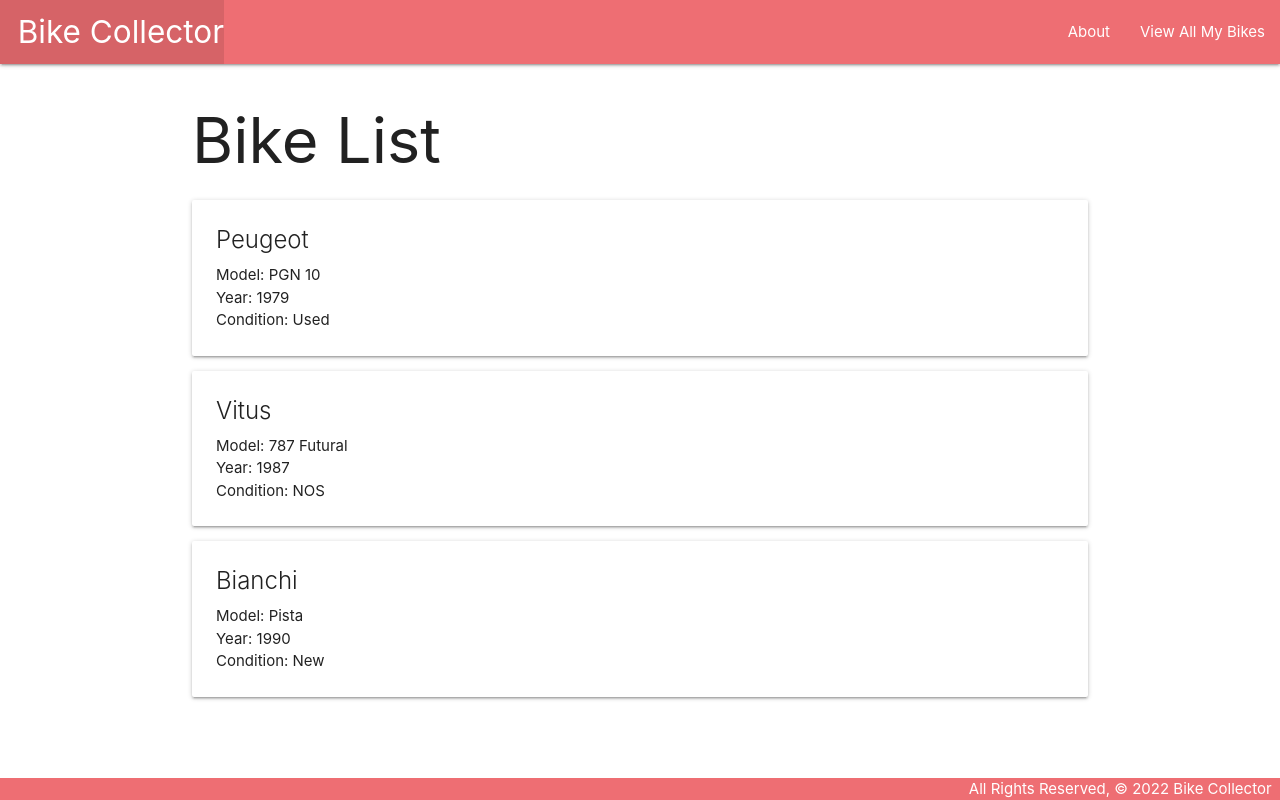
After one commit to aaayon91/bikecollector, a Django app: page /bikes/ in a window 1280 px wide. The commit adds this page. Run offline with Django 4.2, Linux system fonts and the light colour scheme.

Commit message:
Adds bike index page

```diff
--- a/main_app/templates/base.html
+++ b/main_app/templates/base.html
@@ -15,10 +15,11 @@
     <nav>
       <div class="nav-wrapper">
         <ul>
-          <li><a href="/" class="left brand-logo">&nbsp;&nbsp;BikeCollector</a></li>
+          <li><a href="/" class="left brand-logo">&nbsp;&nbsp;Bike Collector</a></li>
         </ul>
         <ul class="right">
           <li><a href="/about">About</a></li>
+          <li><a href="/bikes">View All My Bikes</a></li>
         </ul>
       </div>
     </nav>
--- /dev/null
+++ b/main_app/templates/bikes/index.html
@@ -0,0 +1,21 @@
+{% extends 'base.html' %}
+{% block content %}
+
+<h1>Bike List</h1>
+
+{% for bike in bikes %}
+  <div class="card">
+    <div class="card-content">
+      <span class="card-title">{{ bike.brand }}</span>
+      <p>Model: {{ bike.model }}</p>
+      {% if bike.year %}
+      <p>Year: {{ bike.year }}</p>
+      {% else %}
+      <p>Year: N/A</p>
+      {% endif %}
+      <p>Condition: {{ bike.condition }}</p>
+    </div>
+  </div>
+{% endfor %}
+
+{% endblock %}
--- a/main_app/urls.py
+++ b/main_app/urls.py
@@ -5,4 +5,5 @@ from . import views
 urlpatterns = [
     path('', views.home, name='home'),
     path('about/', views.about, name='about'),
+    path('bikes/', views.bikes_index, name='index'),
 ]
--- a/main_app/views.py
+++ b/main_app/views.py
@@ -1,5 +1,19 @@
 from django.shortcuts import render
 from django.http import HttpResponse
+
+# Add the Bike class & list and view function below the imports
+class Bike:  # Note that parens are optional if not inheriting from another class
+  def __init__(self, brand, model, year, condition):
+    self.brand = brand
+    self.model = model
+    self.year = year
+    self.condition = condition
+
+bikes = [
+  Bike('Peugeot', 'PGN 10', 1979, 'Used'),
+  Bike('Vitus', '787 Futural', 1987, 'NOS'),
+  Bike('Bianchi', 'Pista', 1990, 'New')
+]
 
 # Create your views here.
 def home(request):
@@ -7,3 +21,6 @@ def home(request):
 
 def about(request):
     return render(request, 'about.html')
+
+def bikes_index(request):
+    return render(request, 'bikes/index.html', { 'bikes': bikes})
```
